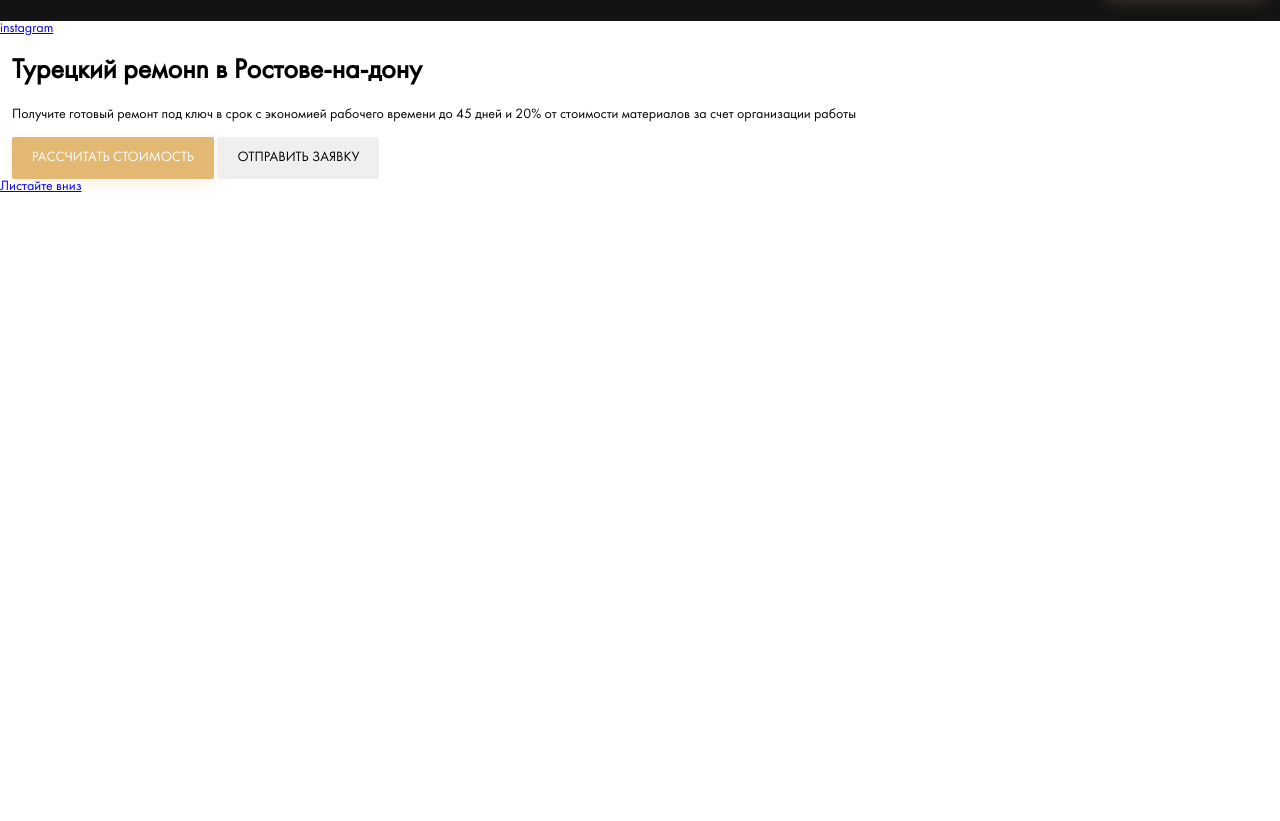
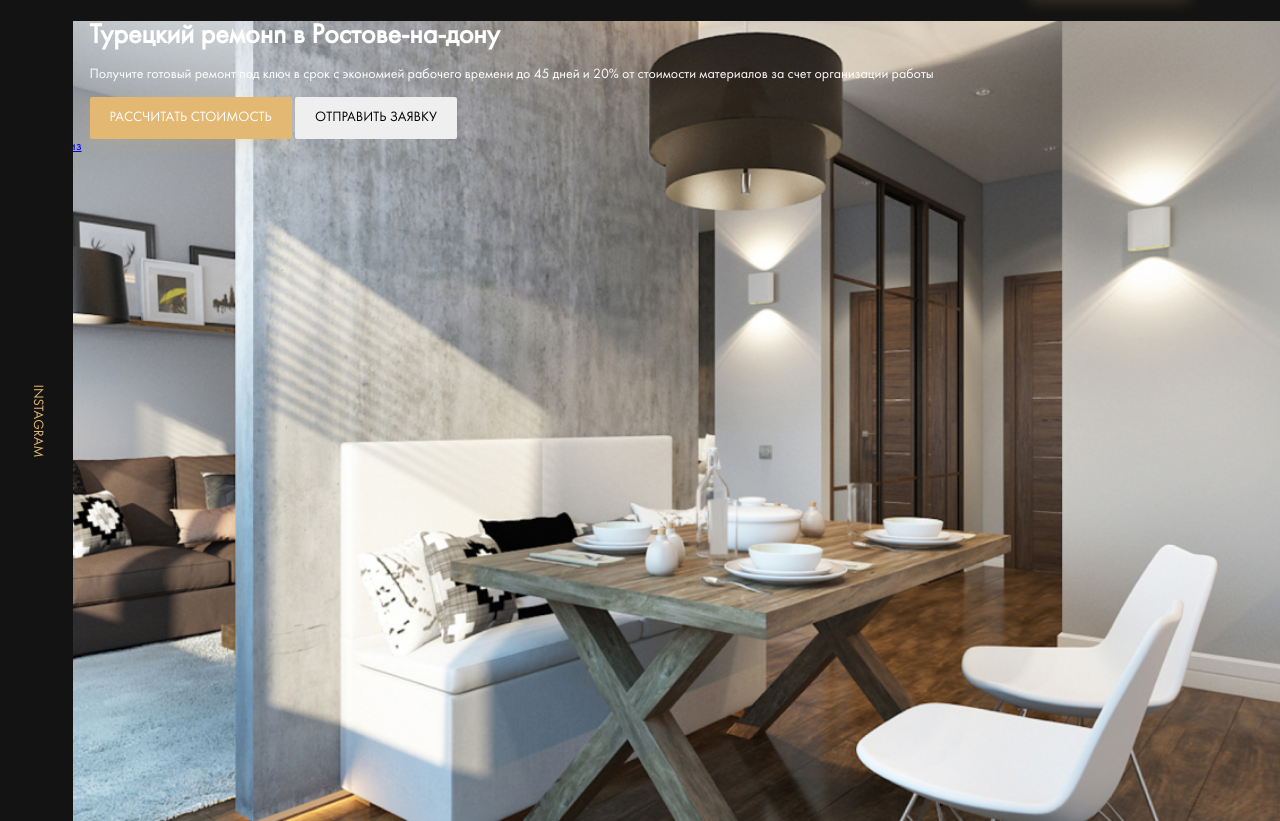
Before and after one commit to NikitaShow/Design-Repair-Company, a website: page index.html in a window 1280 px wide. Shown: the part 69-890 px from the top of the page. Before the commit the page ends 800 px from the top, so only its background shows below. Drawn offline with Linux system fonts and the light colour scheme; files whose address does not match are found by name.

Commit message:
add instagramm button

```diff
--- a/index.html
+++ b/index.html
@@ -34,7 +34,9 @@
 
   <main>
     <section class="hero">
-      <a href="#" class="instagram hero__instagram">instagram</a>
+      <div class="instagram hero__instagram">
+        <a href="#" class="instagram__link">Instagram</a>
+      </div>
       <div class="hero__content">
         <div class="container">
           <h1 class="title hero__title">Турецкий ремонn в Ростове-на-дону</h1>
--- a/sass/_grid.sass
+++ b/sass/_grid.sass
@@ -1,3 +1,4 @@
 .container
+  width: 86%
   max-width: 1256px
   margin: auto
--- a/sass/style.sass
+++ b/sass/style.sass
@@ -4,6 +4,7 @@
 @import 'interface'
 @import 'grid'
 @import 'templates/header'
+@import 'templates/hero'
 
 *, *:before, *:after
   box-sizing: border-box
--- /dev/null
+++ b/sass/templates/_hero.sass
@@ -0,0 +1,23 @@
+.hero
+  position: relative
+  background: $dark url('../img/hero_bg.jpg') no-repeat center / cover
+  color: $light
+  height: 100vh
+  &__instagram
+    position: absolute
+    left: 0
+    top: 0
+    max-width: 90px
+    height: 100%
+.instagram
+  display: flex
+  justify-content: center
+  align-items: center
+  background-color: $dark
+  &__link
+    text-transform: uppercase
+    text-decoration: none
+    color: $primary
+    transform: rotate(90deg)
+.title
+  margin: 0
```
Also changed, not shown: css/style.css, img/hero_bg.jpg (added).
